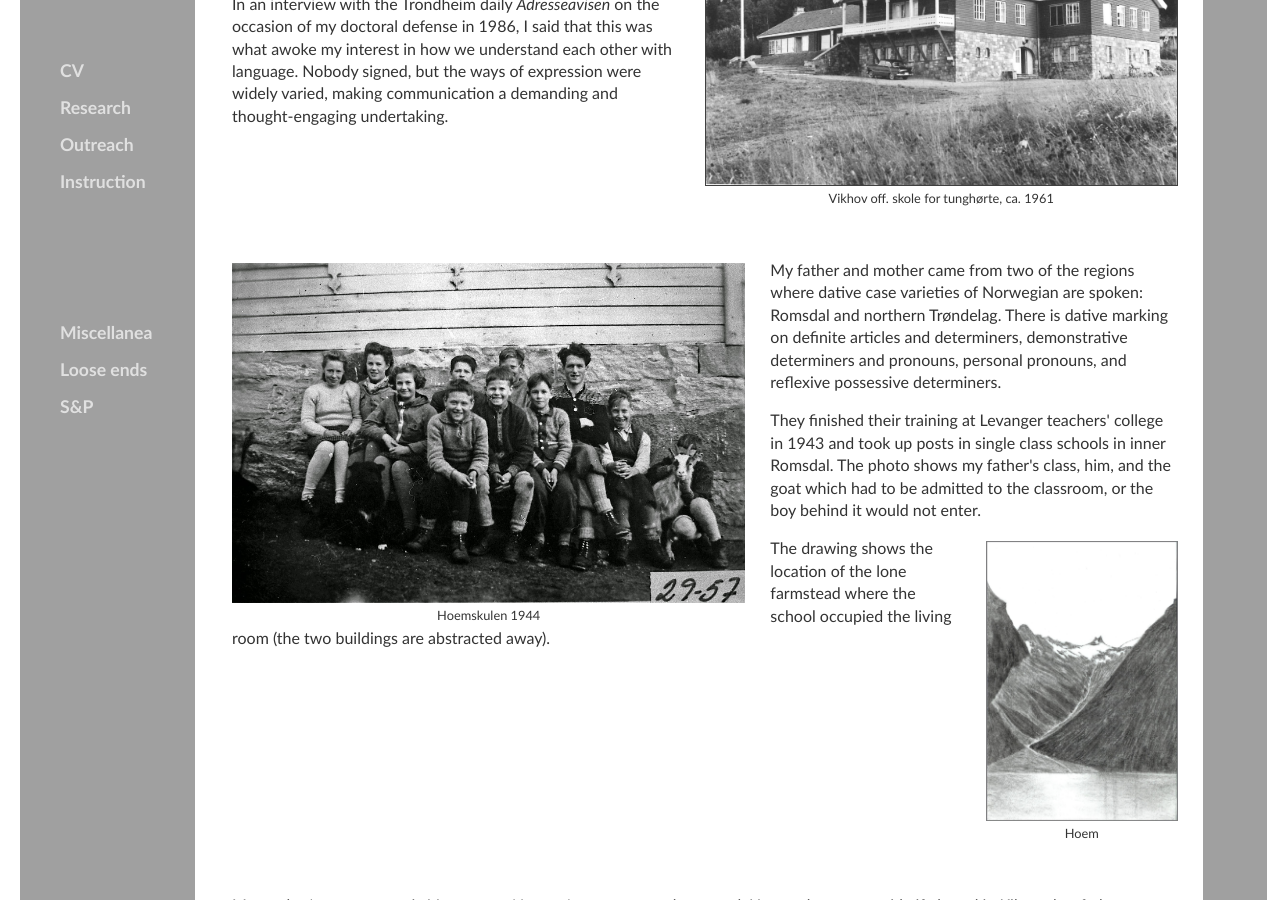
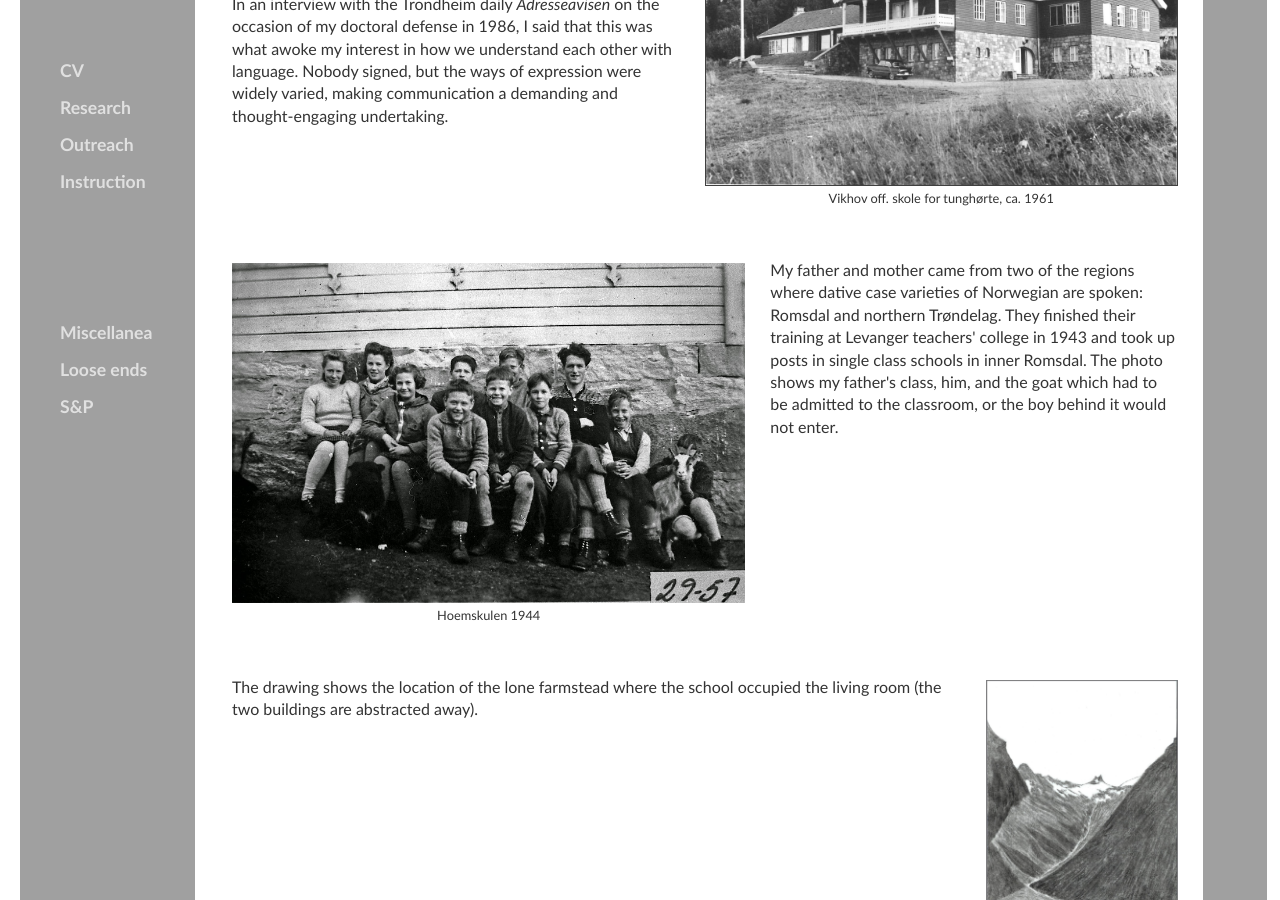
Before and after one commit to kjelljs/kjelljs.github.io, a Jekyll site: the page built from about/index.html, in a window 1280 px wide and 900 px high, scrolled down 3008 px. Built offline with Jekyll 4.4.1, drawn with Linux system fonts in a browser that asks for light colours.

Commit message:
Update index.html

```diff
--- a/about/index.html
+++ b/about/index.html
@@ -59,10 +59,12 @@ figcaption {
 <section>
 <h2>&nbsp;</h2>
 <div style="float:left;"><figure class="leftfig"><img style="height:340px;" src="/pics/Hoemskulen.jpg"><figcaption>Hoemskulen 1944</figcaption></figure></div>
-	<p>My father and mother came from two of the regions where dative case varieties of Norwegian are spoken: Romsdal and northern Trøndelag. There is dative marking on definite articles and determiners, demonstrative determiners and pronouns, personal pronouns, and reflexive possessive determiners.
+	<p>My father and mother came from two of the regions where dative case varieties of Norwegian are spoken: Romsdal and northern Trøndelag. <!--There is dative marking on definite articles and determiners, demonstrative determiners and pronouns, personal pronouns, and reflexive possessive determiners.
 </p>
-	<p>They finished their training at Levanger teachers' college in 1943 and took up posts in single class schools in inner Romsdal. The photo shows my father's class, him, and the goat which had to be admitted to the classroom, or the boy behind it would not enter.
-</p><div style="float:right;"><figure class="rightfig"><img style="height:280px;" src="/pics/Jura.jpg"><figcaption>Hoem</figcaption></figure></div><p>The drawing shows the location of the lone farmstead where the school occupied the living room (the two buildings are abstracted away).</p></section>
+	<p>-->They finished their training at Levanger teachers' college in 1943 and took up posts in single class schools in inner Romsdal. The photo shows my father's class, him, and the goat which had to be admitted to the classroom, or the boy behind it would not enter.
+</p></section>
+<section>
+<h2>&nbsp;</h2><div style="float:right;"><figure class="rightfig"><img style="height:280px;" src="/pics/Jura.jpg"><figcaption>Hoem</figcaption></figure></div><p>The drawing shows the location of the lone farmstead where the school occupied the living room (the two buildings are abstracted away).</p></section>
 <section>
 <h2>&nbsp;</h2>
 <p>My mother's parents met in Varanger at Norway's extreme northeast end. Her mother was a midwife based in Kiberg, her father, originally from Lofoten, worked as a miner across the fjord. Eventually they went to North Trøndelag to take over the farm from her parents.</p></section>
```
